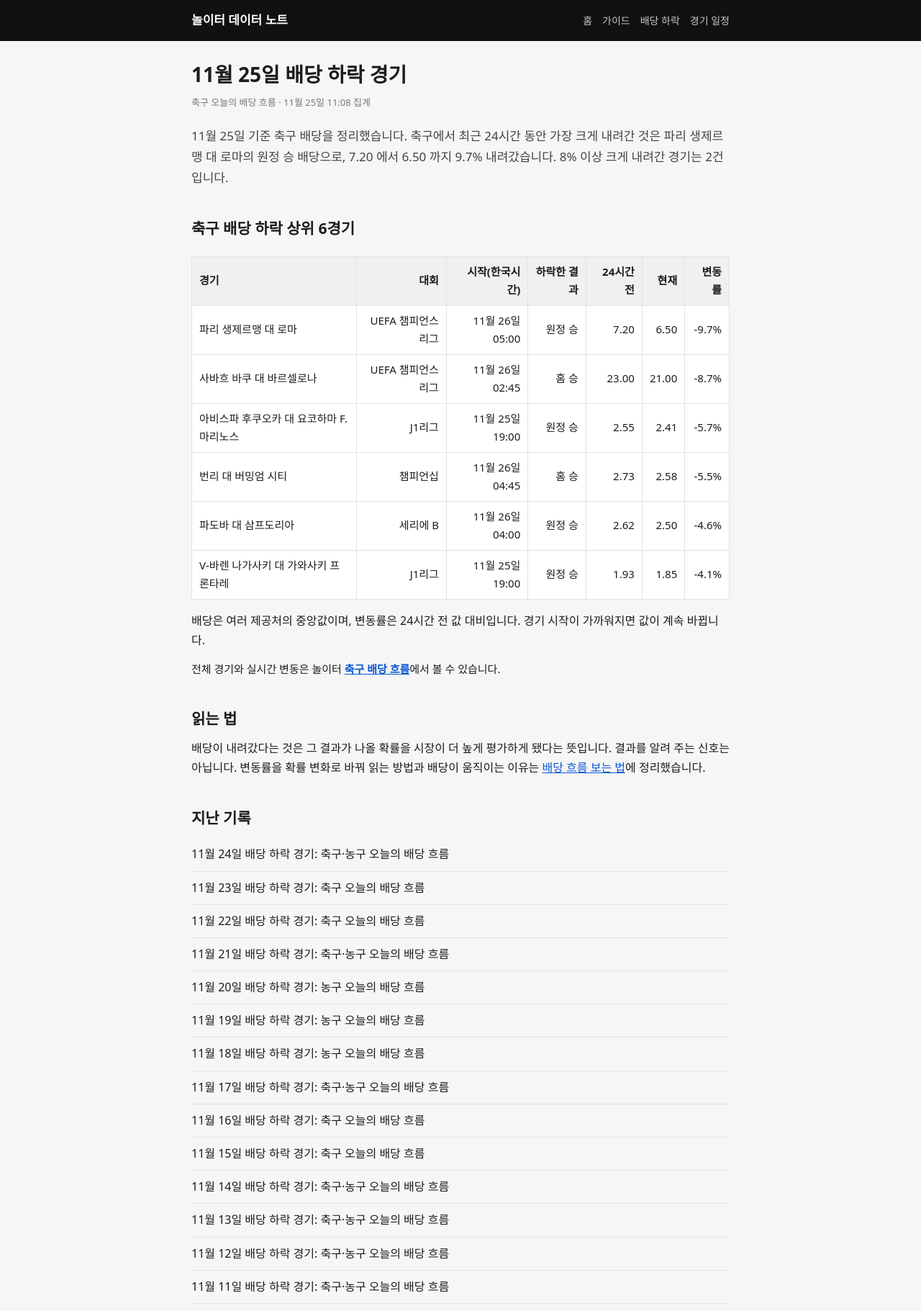
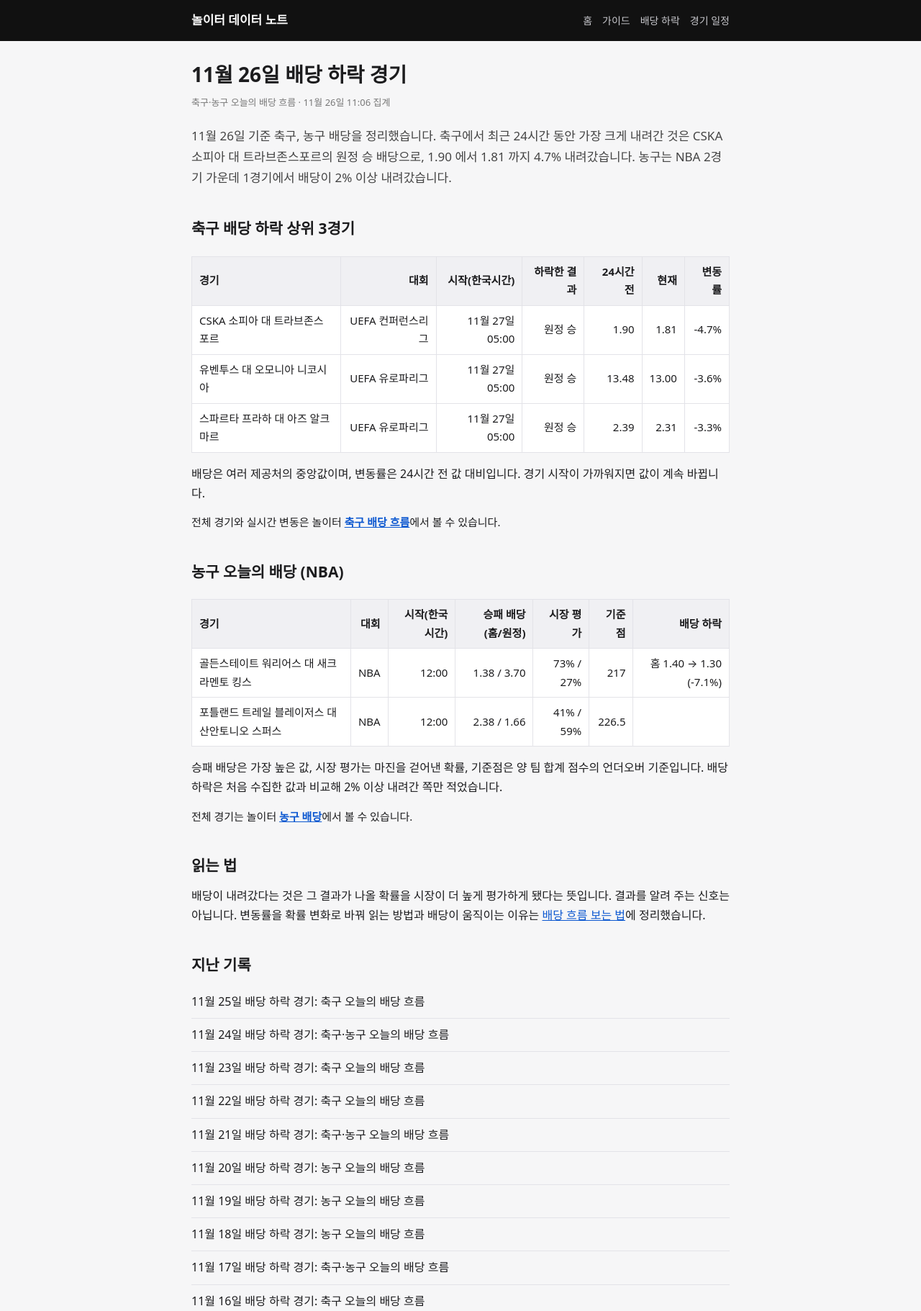
Before and after one commit to nrtcx/nrtcx.github.io, a plain HTML site: page odds/today/index.html in a window 1280 px wide. Shown: the top 1821 px of the page at 72% size. Drawn offline with Linux system fonts and the light colour scheme.

Commit message:
데이터 갱신 2026-11-26: 배당 하락 경기 기록

```diff
--- a/odds/today/index.html
+++ b/odds/today/index.html
@@ -3,12 +3,12 @@
 <head>
 <meta charset="utf-8">
 <meta name="viewport" content="width=device-width, initial-scale=1">
-<title>11월 25일 배당 하락 경기: 축구 오늘의 배당 흐름</title>
-<meta name="description" content="11월 25일 기준 축구 배당 흐름을 정리했습니다. 축구 하락 상위 6경기 중 가장 큰 하락은 파리 생제르맹 대 로마의 원정 승(7.20 → 6.50)입니다.">
+<title>11월 26일 배당 하락 경기: 축구·농구 오늘의 배당 흐름</title>
+<meta name="description" content="11월 26일 기준 축구, 농구 배당 흐름을 정리했습니다. 축구 하락 상위 3경기 중 가장 큰 하락은 CSKA 소피아 대 트라브존스포르의 원정 승(1.90 → 1.81)입니다.">
 <link rel="canonical" href="https://nrtcx.github.io/odds/today/">
 <meta property="og:type" content="article">
-<meta property="og:title" content="11월 25일 배당 하락 경기: 축구 오늘의 배당 흐름">
-<meta property="og:description" content="11월 25일 기준 축구 배당 흐름을 정리했습니다. 축구 하락 상위 6경기 중 가장 큰 하락은 파리 생제르맹 대 로마의 원정 승(7.20 → 6.50)입니다.">
+<meta property="og:title" content="11월 26일 배당 하락 경기: 축구·농구 오늘의 배당 흐름">
+<meta property="og:description" content="11월 26일 기준 축구, 농구 배당 흐름을 정리했습니다. 축구 하락 상위 3경기 중 가장 큰 하락은 CSKA 소피아 대 트라브존스포르의 원정 승(1.90 → 1.81)입니다.">
 <meta property="og:url" content="https://nrtcx.github.io/odds/today/">
 <meta property="og:locale" content="ko_KR">
 <link rel="icon" href="/favicon.ico" sizes="64x64" type="image/png">
@@ -19,26 +19,30 @@
 <body>
 <header class="top"><div class="in"><a class="brand" href="/">놀이터 데이터 노트</a><nav><a href="/">홈</a><a href="/guide/">가이드</a><a href="/odds/today/">배당 하락</a><a href="/schedule/today/">경기 일정</a></nav></div></header>
 <main>
-<h1>11월 25일 배당 하락 경기</h1>
-<p class="meta">축구 오늘의 배당 흐름 · 11월 25일 11:08 집계</p>
-<p class="lead">11월 25일 기준 축구 배당을 정리했습니다. 축구에서 최근 24시간 동안 가장 크게 내려간 것은 파리 생제르맹 대 로마의 원정 승 배당으로, 7.20 에서 6.50 까지 9.7% 내려갔습니다. 8% 이상 크게 내려간 경기는 2건입니다.</p>
-<h2>축구 배당 하락 상위 6경기</h2>
+<h1>11월 26일 배당 하락 경기</h1>
+<p class="meta">축구·농구 오늘의 배당 흐름 · 11월 26일 11:06 집계</p>
+<p class="lead">11월 26일 기준 축구, 농구 배당을 정리했습니다. 축구에서 최근 24시간 동안 가장 크게 내려간 것은 CSKA 소피아 대 트라브존스포르의 원정 승 배당으로, 1.90 에서 1.81 까지 4.7% 내려갔습니다. 농구는 NBA 2경기 가운데 1경기에서 배당이 2% 이상 내려갔습니다.</p>
+<h2>축구 배당 하락 상위 3경기</h2>
 <div class="tw"><table>
 <tr><th>경기</th><th>대회</th><th>시작(한국시간)</th><th>하락한 결과</th><th>24시간 전</th><th>현재</th><th>변동률</th></tr>
-<tr><td>파리 생제르맹 대 로마</td><td>UEFA 챔피언스리그</td><td>11월 26일 05:00</td><td>원정 승</td><td>7.20</td><td>6.50</td><td>-9.7%</td></tr>
-<tr><td>사바흐 바쿠 대 바르셀로나</td><td>UEFA 챔피언스리그</td><td>11월 26일 02:45</td><td>홈 승</td><td>23.00</td><td>21.00</td><td>-8.7%</td></tr>
-<tr><td>아비스파 후쿠오카 대 요코하마 F. 마리노스</td><td>J1리그</td><td>11월 25일 19:00</td><td>원정 승</td><td>2.55</td><td>2.41</td><td>-5.7%</td></tr>
-<tr><td>번리 대 버밍엄 시티</td><td>챔피언십</td><td>11월 26일 04:45</td><td>홈 승</td><td>2.73</td><td>2.58</td><td>-5.5%</td></tr>
-<tr><td>파도바 대 삼프도리아</td><td>세리에 B</td><td>11월 26일 04:00</td><td>원정 승</td><td>2.62</td><td>2.50</td><td>-4.6%</td></tr>
-<tr><td>V-바렌 나가사키 대 가와사키 프론타레</td><td>J1리그</td><td>11월 25일 19:00</td><td>원정 승</td><td>1.93</td><td>1.85</td><td>-4.1%</td></tr>
+<tr><td>CSKA 소피아 대 트라브존스포르</td><td>UEFA 컨퍼런스리그</td><td>11월 27일 05:00</td><td>원정 승</td><td>1.90</td><td>1.81</td><td>-4.7%</td></tr>
+<tr><td>유벤투스 대 오모니아 니코시아</td><td>UEFA 유로파리그</td><td>11월 27일 05:00</td><td>원정 승</td><td>13.48</td><td>13.00</td><td>-3.6%</td></tr>
+<tr><td>스파르타 프라하 대 아즈 알크마르</td><td>UEFA 유로파리그</td><td>11월 27일 05:00</td><td>원정 승</td><td>2.39</td><td>2.31</td><td>-3.3%</td></tr>
 </table></div>
 <p>배당은 여러 제공처의 중앙값이며, 변동률은 24시간 전 값 대비입니다. 경기 시작이 가까워지면 값이 계속 바뀝니다.</p>
 <p class="go">전체 경기와 실시간 변동은 놀이터 <a href="https://nrt.cx/p/sports/odds">축구 배당 흐름</a>에서 볼 수 있습니다.</p>
-
+<h2>농구 오늘의 배당 (NBA)</h2>
+<div class="tw"><table>
+<tr><th>경기</th><th>대회</th><th>시작(한국시간)</th><th>승패 배당 (홈/원정)</th><th>시장 평가</th><th>기준점</th><th>배당 하락</th></tr>
+<tr><td>골든스테이트 워리어스 대 새크라멘토 킹스</td><td>NBA</td><td>12:00</td><td>1.38 / 3.70</td><td>73% / 27%</td><td>217</td><td>홈 1.40 → 1.30 (-7.1%)</td></tr>
+<tr><td>포틀랜드 트레일 블레이저스 대 산안토니오 스퍼스</td><td>NBA</td><td>12:00</td><td>2.38 / 1.66</td><td>41% / 59%</td><td>226.5</td><td></td></tr>
+</table></div>
+<p>승패 배당은 가장 높은 값, 시장 평가는 마진을 걷어낸 확률, 기준점은 양 팀 합계 점수의 언더오버 기준입니다. 배당 하락은 처음 수집한 값과 비교해 2% 이상 내려간 쪽만 적었습니다.</p>
+<p class="go">전체 경기는 놀이터 <a href="https://nrt.cx/p/sports/odds?sport=basketball">농구 배당</a>에서 볼 수 있습니다.</p>
 <h2>읽는 법</h2>
 <p>배당이 내려갔다는 것은 그 결과가 나올 확률을 시장이 더 높게 평가하게 됐다는 뜻입니다. 결과를 알려 주는 신호는 아닙니다. 변동률을 확률 변화로 바꿔 읽는 방법과 배당이 움직이는 이유는 <a href="/guide/odds-movement/">배당 흐름 보는 법</a>에 정리했습니다.</p>
 <h2>지난 기록</h2>
-<ul class="list"><li><a href="/odds/2026-11-24/">11월 24일 배당 하락 경기: 축구·농구 오늘의 배당 흐름</a></li><li><a href="/odds/2026-11-23/">11월 23일 배당 하락 경기: 축구 오늘의 배당 흐름</a></li><li><a href="/odds/2026-11-22/">11월 22일 배당 하락 경기: 축구 오늘의 배당 흐름</a></li><li><a href="/odds/2026-11-21/">11월 21일 배당 하락 경기: 축구·농구 오늘의 배당 흐름</a></li><li><a href="/odds/2026-11-20/">11월 20일 배당 하락 경기: 농구 오늘의 배당 흐름</a></li><li><a href="/odds/2026-11-19/">11월 19일 배당 하락 경기: 농구 오늘의 배당 흐름</a></li><li><a href="/odds/2026-11-18/">11월 18일 배당 하락 경기: 농구 오늘의 배당 흐름</a></li><li><a href="/odds/2026-11-17/">11월 17일 배당 하락 경기: 축구·농구 오늘의 배당 흐름</a></li><li><a href="/odds/2026-11-16/">11월 16일 배당 하락 경기: 축구 오늘의 배당 흐름</a></li><li><a href="/odds/2026-11-15/">11월 15일 배당 하락 경기: 축구 오늘의 배당 흐름</a></li><li><a href="/odds/2026-11-14/">11월 14일 배당 하락 경기: 축구·농구 오늘의 배당 흐름</a></li><li><a href="/odds/2026-11-13/">11월 13일 배당 하락 경기: 축구·농구 오늘의 배당 흐름</a></li><li><a href="/odds/2026-11-12/">11월 12일 배당 하락 경기: 축구·농구 오늘의 배당 흐름</a></li><li><a href="/odds/2026-11-11/">11월 11일 배당 하락 경기: 축구·농구 오늘의 배당 흐름</a></li></ul>
+<ul class="list"><li><a href="/odds/2026-11-25/">11월 25일 배당 하락 경기: 축구 오늘의 배당 흐름</a></li><li><a href="/odds/2026-11-24/">11월 24일 배당 하락 경기: 축구·농구 오늘의 배당 흐름</a></li><li><a href="/odds/2026-11-23/">11월 23일 배당 하락 경기: 축구 오늘의 배당 흐름</a></li><li><a href="/odds/2026-11-22/">11월 22일 배당 하락 경기: 축구 오늘의 배당 흐름</a></li><li><a href="/odds/2026-11-21/">11월 21일 배당 하락 경기: 축구·농구 오늘의 배당 흐름</a></li><li><a href="/odds/2026-11-20/">11월 20일 배당 하락 경기: 농구 오늘의 배당 흐름</a></li><li><a href="/odds/2026-11-19/">11월 19일 배당 하락 경기: 농구 오늘의 배당 흐름</a></li><li><a href="/odds/2026-11-18/">11월 18일 배당 하락 경기: 농구 오늘의 배당 흐름</a></li><li><a href="/odds/2026-11-17/">11월 17일 배당 하락 경기: 축구·농구 오늘의 배당 흐름</a></li><li><a href="/odds/2026-11-16/">11월 16일 배당 하락 경기: 축구 오늘의 배당 흐름</a></li><li><a href="/odds/2026-11-15/">11월 15일 배당 하락 경기: 축구 오늘의 배당 흐름</a></li><li><a href="/odds/2026-11-14/">11월 14일 배당 하락 경기: 축구·농구 오늘의 배당 흐름</a></li><li><a href="/odds/2026-11-13/">11월 13일 배당 하락 경기: 축구·농구 오늘의 배당 흐름</a></li><li><a href="/odds/2026-11-12/">11월 12일 배당 하락 경기: 축구·농구 오늘의 배당 흐름</a></li></ul>
 </main>
 <footer>
 <p>이 페이지의 수치는 집계 시점의 참고용 자료이며, 어떤 베팅도 권유하지 않습니다. 과몰입이 걱정되면 한국도박문제예방치유원 상담전화 1336 을 이용해 주세요.</p>
--- a/sitemap-data.xml
+++ b/sitemap-data.xml
@@ -1,6 +1,6 @@
 <?xml version="1.0" encoding="UTF-8"?>
 <urlset xmlns="http://www.sitemaps.org/schemas/sitemap/0.9">
-<url><loc>https://nrtcx.github.io/odds/today/</loc><lastmod>2026-11-25</lastmod></url>
+<url><loc>https://nrtcx.github.io/odds/today/</loc><lastmod>2026-11-26</lastmod></url>
 <url><loc>https://nrtcx.github.io/odds/</loc><lastmod>2026-11-26</lastmod></url>
 <url><loc>https://nrtcx.github.io/schedule/today/</loc><lastmod>2026-11-26</lastmod></url>
 <url><loc>https://nrtcx.github.io/schedule/</loc><lastmod>2026-11-26</lastmod></url>
@@ -120,4 +120,5 @@
 <url><loc>https://nrtcx.github.io/proto/2026-140/</loc><lastmod>2026-11-25</lastmod></url>
 <url><loc>https://nrtcx.github.io/odds/2026-11-24/</loc><lastmod>2026-11-24</lastmod></url>
 <url><loc>https://nrtcx.github.io/schedule/2026-11-25/</loc><lastmod>2026-11-25</lastmod></url>
+<url><loc>https://nrtcx.github.io/odds/2026-11-25/</loc><lastmod>2026-11-25</lastmod></url>
 </urlset>
```
Also changed, not shown: odds/2026-11-25/index.html (added, +48 -0 lines), odds/index.html (+1 -1 lines).
